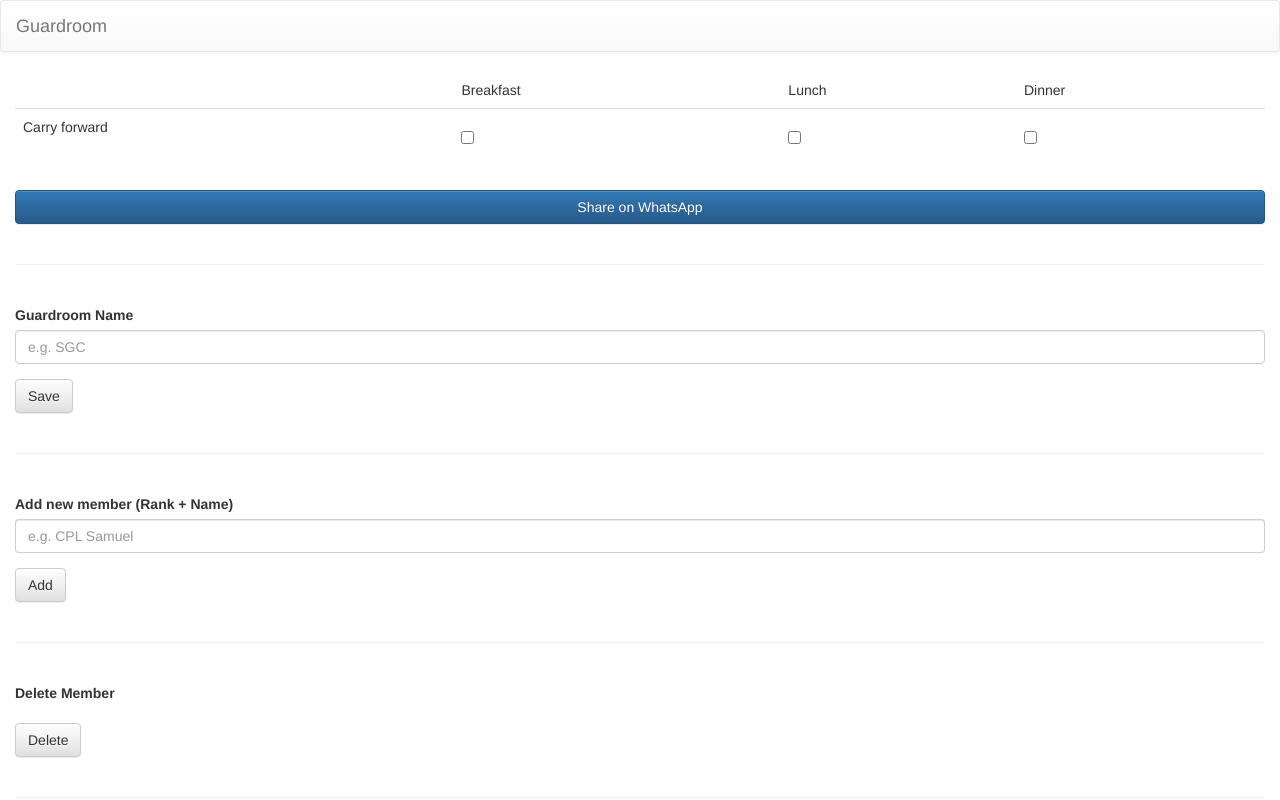
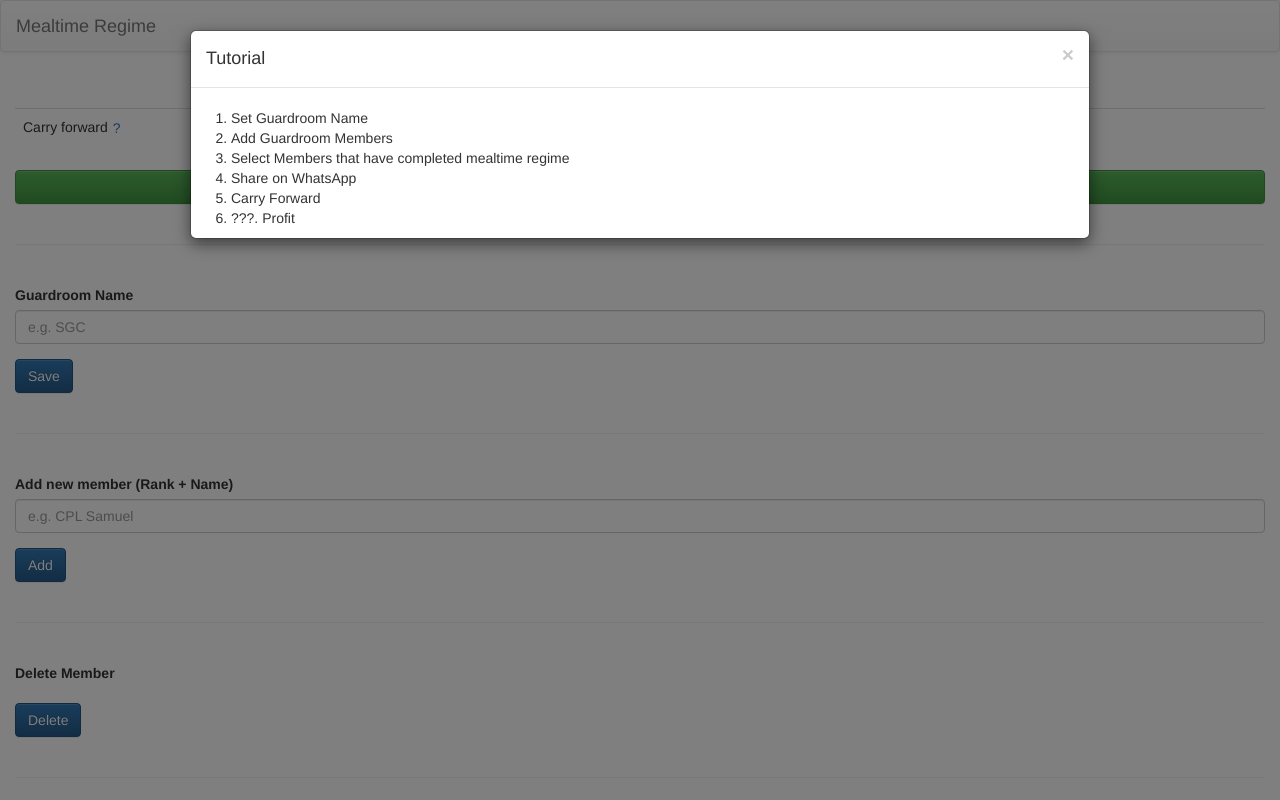
Before and after one commit to GPHofficial/Mealtime, a plain HTML site: page index.html in a window 1280 px wide. Shown: the top 800 px of the page. Drawn offline with nearby package versions, Linux system fonts and the light colour scheme.

Commit message:
Update UI

```diff
--- a/index.html
+++ b/index.html
@@ -6,6 +6,10 @@
 
 <!-- Optional theme -->
 <link rel="stylesheet" href="https://maxcdn.bootstrapcdn.com/bootstrap/3.3.7/css/bootstrap-theme.min.css" integrity="sha384-rHyoN1iRsVXV4nD0JutlnGaslCJuC7uwjduW9SVrLvRYooPp2bWYgmgJQIXwl/Sp" crossorigin="anonymous">
+
+<!-- WhatsApp icon -->
+<link rel="stylesheet" href="https://use.fontawesome.com/releases/v5.0.10/css/brands.css" integrity="sha384-KtmfosZaF4BaDBojD9RXBSrq5pNEO79xGiggBxf8tsX+w2dBRpVW5o0BPto2Rb2F" crossorigin="anonymous">
+<link rel="stylesheet" href="https://use.fontawesome.com/releases/v5.0.10/css/fontawesome.css" integrity="sha384-8WwquHbb2jqa7gKWSoAwbJBV2Q+/rQRss9UXL5wlvXOZfSodONmVnifo/+5xJIWX" crossorigin="anonymous">
 
 <script src="https://ajax.googleapis.com/ajax/libs/jquery/3.3.1/jquery.min.js"></script>
 
@@ -43,13 +47,30 @@ if ('serviceWorker' in navigator) {
 .centerPage{
 	text-align: center;
 }
+/*
+.btn-whatsapp{
+	background: #25d366;
+}
+*/
+
+.btn-link{
+	padding:0;
+}
+/*
+.btn-tooltip{
+	color:#FFF;
+}
+*/
+td div.checkbox{
+	margin: 0;
+}
 </style>
 
 <nav class="navbar navbar-default">
   <div class="container-fluid">
     <!-- Brand and toggle get grouped for better mobile display -->
     <div class="navbar-header">
-      <a class="navbar-brand" href="#" id="pageTitle">Guardroom</a>
+      <a class="navbar-brand" href="#" id="pageTitle">Mealtime Regime</a>
     </div>
 
 
@@ -67,7 +88,7 @@ if ('serviceWorker' in navigator) {
     		<td>Dinner</td>
     	</tr>
     	<tr>
-    		<td>Carry forward</td>
+    		<td>Carry forward <a tabindex="0" class="btn btn-link btn-tooltip" role="button" data-container="body" data-trigger="focus" data-toggle="popover" data-placement="bottom" data-content="Replicate previously checked mealtime to following mealtime">?</a></td>
     		<td>
     			<div class="checkbox">
 				    <label>
@@ -96,7 +117,7 @@ if ('serviceWorker' in navigator) {
   </table>
 </div>
 <div class="">
-  <button type="button" class="btn btn-primary btn-block" id="share">Share on WhatsApp</button>
+  <button type="button" class="btn btn-success btn-whatsapp btn-block" id="share"><i class="fab fa-whatsapp"></i> Share on WhatsApp</button>
 </div>
 <br ><hr><br>
   <form>
@@ -104,7 +125,7 @@ if ('serviceWorker' in navigator) {
     <label for="GuardroomName">Guardroom Name</label>
     <input type="text" class="form-control" id="GuardroomName" placeholder="e.g. SGC">
   </div>
-  <button type="button" class="btn btn-default" id="saveGuardroomName">Save</button>
+  <button type="button" class="btn btn-primary" id="saveGuardroomName">Save</button>
 </form>
 <br ><hr><br>
 <form>
@@ -112,7 +133,7 @@ if ('serviceWorker' in navigator) {
     <label for="exampleInputEmail1">Add new member (Rank + Name)</label>
     <input type="text" class="form-control" id="MemberName" placeholder="e.g. CPL Samuel">
   </div>
-  <button type="button" class="btn btn-default" id="saveMemberName">Add</button>
+  <button type="button" class="btn btn-primary" id="saveMemberName">Add</button>
 </form>
 <br ><hr><br>
 
@@ -120,7 +141,7 @@ if ('serviceWorker' in navigator) {
   <div class="form-group">
     <label>Delete Member</label>
   </div>
-	<button type="button" class="btn btn-default" data-toggle="modal" data-target="#deleteModal" id="deleteModalBtn">
+	<button type="button" class="btn btn-primary" data-toggle="modal" data-target="#deleteModal" id="deleteModalBtn">
   		Delete
 	</button>
 </form>
@@ -132,7 +153,7 @@ if ('serviceWorker' in navigator) {
   <div class="form-group">
     <label>Tutorial</label>
   </div>
-	<button type="button" class="btn btn-default" data-toggle="modal" data-target=".bs-example-modal-lg">Start Tutorial</button>
+	<button type="button" class="btn btn-primary" data-toggle="modal" data-target=".bs-example-modal-lg">Start Tutorial</button>
 </form>
 </div>
 
@@ -290,8 +311,8 @@ function replaceMemberStorageState(updateMember){
 
 function initializePage(){
 	var onboardingString = localStorage.getItem('onboarding');
-	if(onboardingString){
-		$("#bs-example-modal-lg").modal('show');
+	if(!onboardingString){
+		$(".bs-example-modal-lg").modal('show');
 		localStorage.setItem('onboarding',true);
 	}
 
@@ -375,6 +396,7 @@ $("#share").click(function() {
 $( "#saveGuardroomName" ).click(function() {
   	var name = $("#GuardroomName").val();
 	localStorage.setItem('name', JSON.stringify(name));
+	alert("Guardroom name saved.")
 	initializePage();
 });
 
@@ -429,5 +451,8 @@ $("#deleteBtn").click(function(e){
 	$("#deleteModal").modal('hide');
 });
 initializePage();
+$(function () {
+  $('[data-toggle="popover"]').popover()
+})
 </script>
 </html>
```
